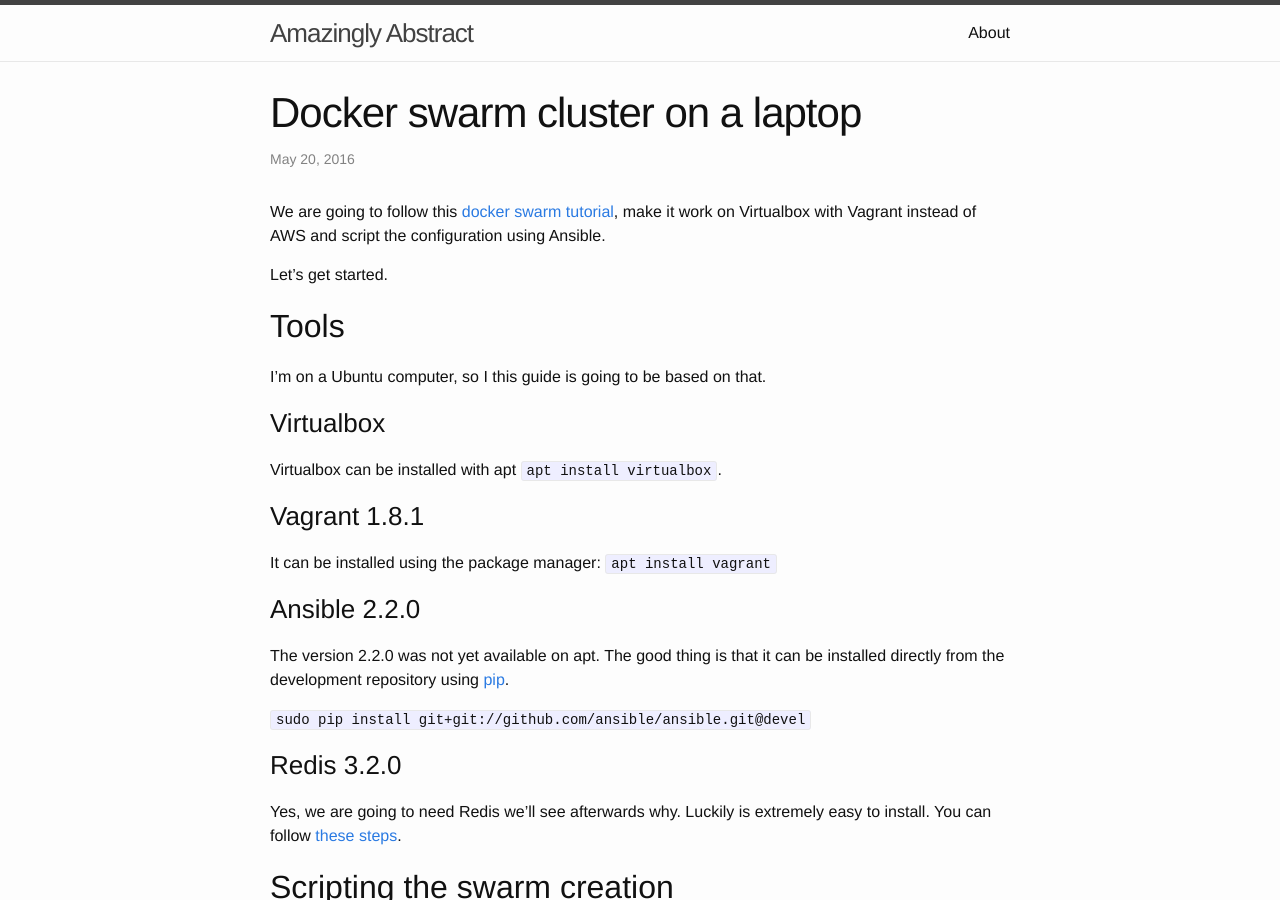
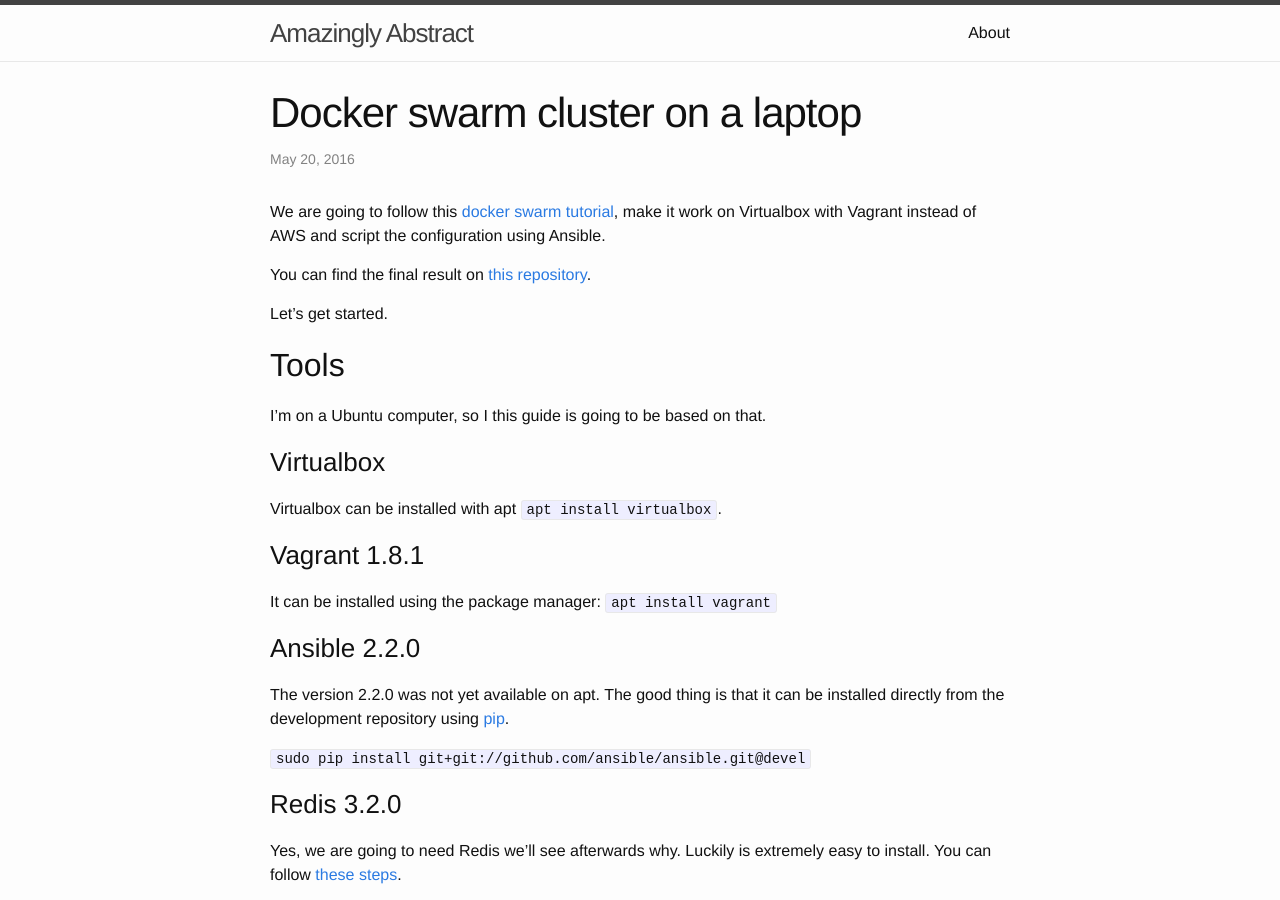
Before and after one commit to driv/driv.github.io, a Jekyll site: the page built from _posts/2016-05-20-docker-swarm-cluster-on-a-laptop.markdown, in a window 1280 px wide and 900 px high. Built offline with Jekyll 4.4.1, drawn with Linux system fonts in a browser that asks for light colours.

Commit message:
Adding repository link to blog post "Docker swarm cluster on a laptop"

```diff
--- a/_posts/2016-05-20-docker-swarm-cluster-on-a-laptop.markdown
+++ b/_posts/2016-05-20-docker-swarm-cluster-on-a-laptop.markdown
@@ -7,6 +7,8 @@
 date: 2016-05-20 11:20:00+0200
 ---
 We are going to follow this [docker swarm tutorial](https://docs.docker.com/swarm/install-manual/), make it work on Virtualbox with Vagrant instead of AWS and script the configuration using Ansible.
+
+You can find the final result on [this repository](https://github.com/driv/blog_docker-swarm-cluster-on-a-laptop).
 
 Let's get started.
 
```
